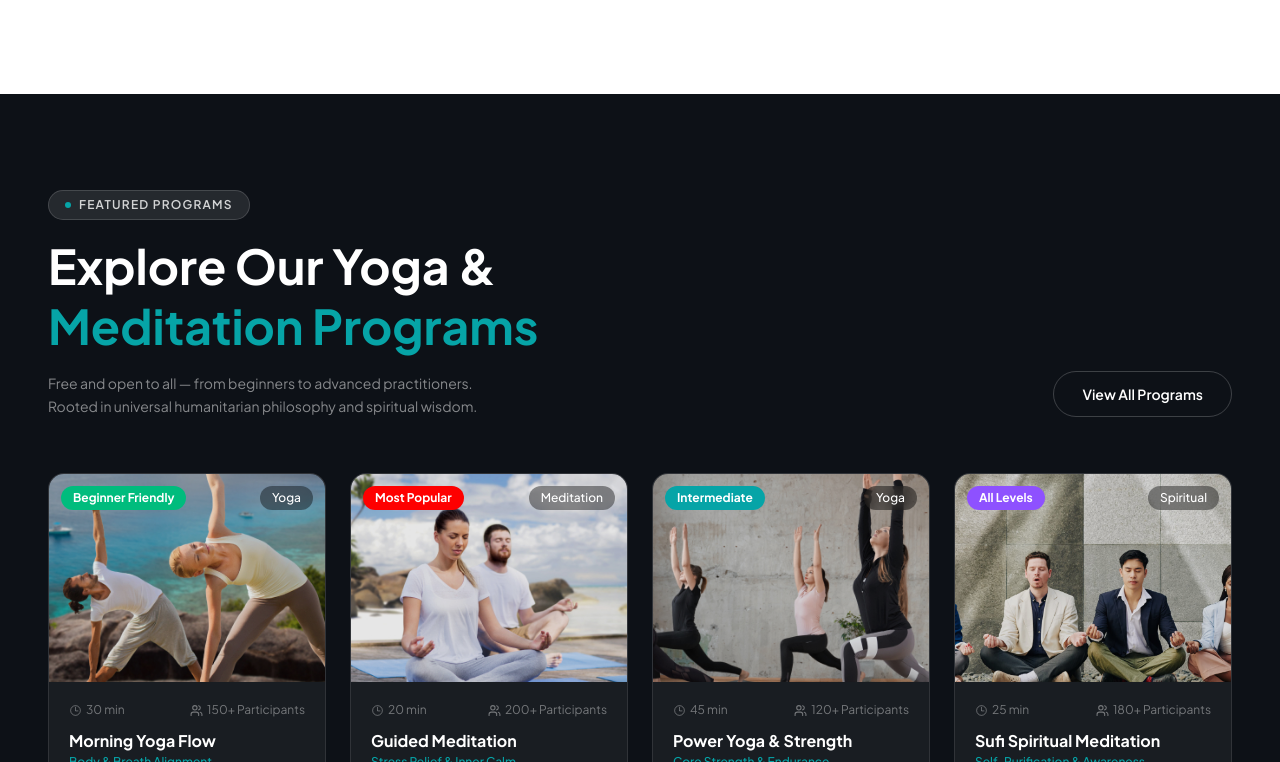
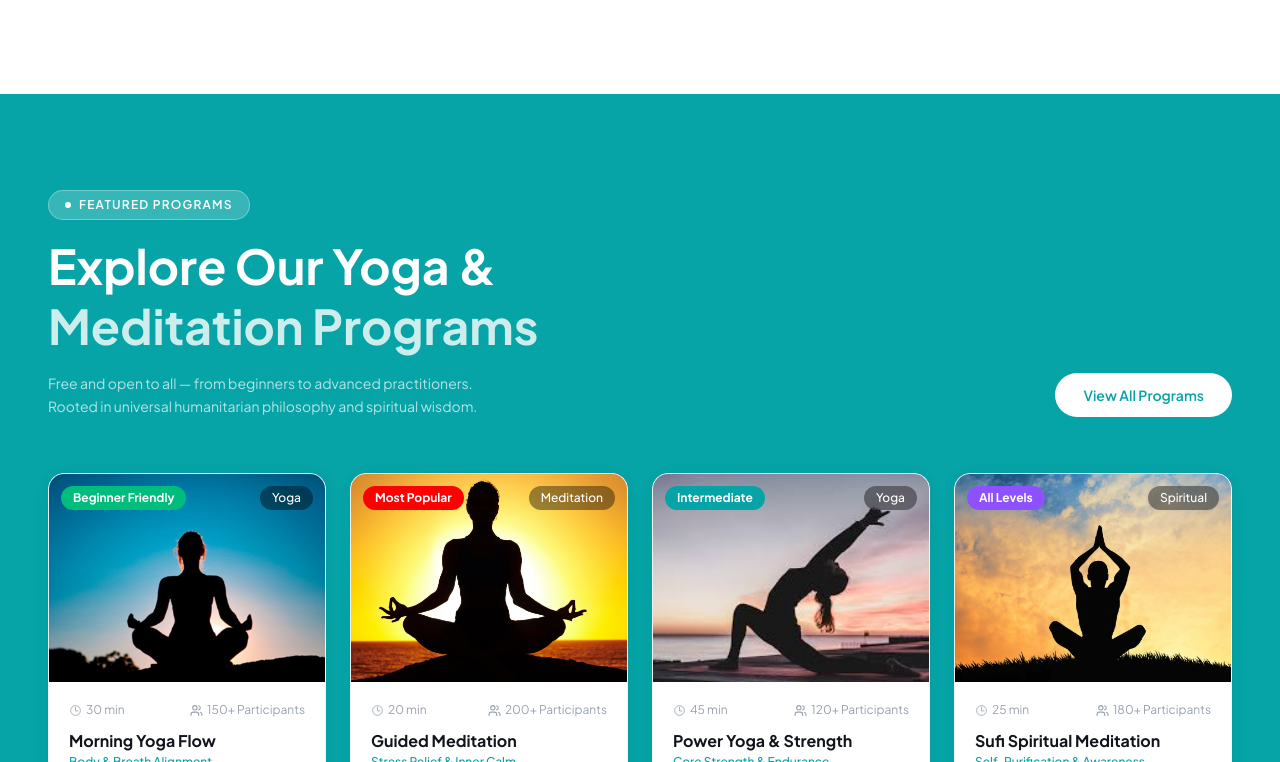
Before and after one commit to NahidHasan131/visva-bangla, a React (Vite) app: page / in a window 1280 px wide. Shown: the part 2038-2800 px from the top of the page. Built offline with nearby package versions, Linux system fonts and the light colour scheme.

Commit message:
login,signup added

```diff
--- a/src/components/FeaturedClasses/FeaturedClasses.jsx
+++ b/src/components/FeaturedClasses/FeaturedClasses.jsx
@@ -4,27 +4,27 @@ import ClassCard from './ClassCard';
 
 const FeaturedClasses = () => {
   return (
-    <section className="py-16 lg:py-24 bg-[#0d1117]">
+    <section className="py-16 lg:py-24 bg-secondary">
       <div className="max-w-340 mx-auto px-6 lg:px-12">
 
         {/* Header */}
         <div className="flex flex-col md:flex-row md:items-end justify-between gap-6 mb-14">
           <div className="flex flex-col gap-4">
-            <span className="inline-flex self-start items-center gap-2 px-4 py-1.5 rounded-full bg-white/10 border border-white/15 text-white/80 text-xs font-semibold uppercase tracking-widest">
-              <span className="w-1.5 h-1.5 rounded-full bg-secondary inline-block" />
+            <span className="inline-flex self-start items-center gap-2 px-4 py-1.5 rounded-full bg-white/20 border border-white/30 text-white text-xs font-semibold uppercase tracking-widest">
+              <span className="w-1.5 h-1.5 rounded-full bg-white inline-block" />
               Featured Programs
             </span>
             <h2 className="text-4xl lg:text-5xl font-bold text-white leading-tight">
               Explore Our Yoga &<br />
-              <span className="text-secondary">Meditation Programs</span>
+              <span className="text-white/80">Meditation Programs</span>
             </h2>
-            <p className="text-white/50 text-sm leading-relaxed max-w-md">
+            <p className="text-white/70 text-sm leading-relaxed max-w-md">
               Free and open to all — from beginners to advanced practitioners. Rooted in universal humanitarian philosophy and spiritual wisdom.
             </p>
           </div>
           <NavLink
             to="/media"
-            className="self-start md:self-end px-7 py-3 rounded-full text-sm font-semibold border border-white/20 text-white hover:bg-white hover:text-[#0d1117] transition-all duration-300"
+            className="self-start md:self-end px-7 py-3 rounded-full text-sm font-semibold bg-white text-secondary hover:bg-white/90 transition-all duration-300"
           >
             View All Programs
           </NavLink>
@@ -33,7 +33,7 @@ const FeaturedClasses = () => {
         {/* Cards */}
         <div className="grid grid-cols-1 sm:grid-cols-2 lg:grid-cols-4 gap-6">
           {classesData.map((cls, i) => (
-            <ClassCard key={i} cls={cls} variant="dark" />
+            <ClassCard key={i} cls={cls} variant="light" />
           ))}
         </div>
 
--- a/src/components/Trainers/Trainers.jsx
+++ b/src/components/Trainers/Trainers.jsx
@@ -9,6 +9,13 @@ const trainers = [
     designation: 'Researcher & Proposer',
     location: 'Rajshahi, Bangladesh',
     path: '/contact',
+  },
+  {
+    img: trainerImg,
+    name: 'Dr. S. M. Hasib Ul Hasan',
+    designation: 'Researcher & Proposer',
+    location: 'Rajshahi, Bangladesh',
+    path: '/about/trainer',
   },
   {
     img: trainerImg,
@@ -43,7 +50,7 @@ const Trainers = () => {
         </div>
 
         {/* Cards */}
-        <div className="grid grid-cols-1 md:grid-cols-3 gap-7">
+        <div className="grid grid-cols-1 md:grid-cols-3 lg:grid-cols-4 gap-6">
           {trainers.map((t, i) => (
             <div
               key={i}
--- a/src/pages/Login.jsx
+++ b/src/pages/Login.jsx
@@ -11,6 +11,7 @@ import { useDispatch } from 'react-redux';
 import { setCredentials } from '../store/authSlice';
 import { toast } from 'sonner';
 import AuthInput from '../components/auth/AuthInput';
+import visvaBangala from '../assets/logo/visva-bangala.png';
 
 const schema = yup.object({
   email:    yup.string().required('Email is required').email('Enter a valid email'),
@@ -40,14 +41,15 @@ const Login = () => {
   };
 
   return (
-    <div className="min-h-screen flex items-center justify-center bg-[#F0F7F2] px-4">
+    <div className="min-h-screen flex items-center justify-center bg-secondary/10 px-4">
       <div className="w-full max-w-md">
 
         <div className="flex items-center justify-between mb-8">
-          <NavLink to="/" className="flex items-center gap-2 text-2xl font-bold text-[#62826B]">
-            <span className="text-3xl">🌿</span> Shunno Yoga
+          <NavLink to="/" className="flex items-center gap-2">
+            <img src={visvaBangala} alt="Visva Bangla" className="h-10 w-auto object-contain" />
+            <span className="text-xl font-bold uppercase text-primary">VisvaBangla</span>
           </NavLink>
-          <NavLink to="/" className="text-sm text-[#62826B] font-medium hover:opacity-70 transition-opacity mr-2">
+          <NavLink to="/" className="text-sm text-secondary font-medium hover:opacity-70 transition-opacity">
             ← Back to Home
           </NavLink>
         </div>
@@ -74,26 +76,26 @@ const Login = () => {
             <div className="flex flex-col gap-1.5">
               <div className="flex items-center justify-between">
                 <label className="text-sm font-medium text-[#11141B]">Password</label>
-                <NavLink to="#" className="text-xs text-[#62826B] hover:underline">Forgot password?</NavLink>
+                <NavLink to="#" className="text-xs text-secondary hover:underline">Forgot password?</NavLink>
               </div>
               <AuthInput icon={<RiLockPasswordLine size={18} />} error={errors.password?.message}>
                 <input {...register('password')} type={showPass ? 'text' : 'password'} placeholder="••••••••"
                   className="flex-1 text-sm outline-none bg-transparent" />
-                <button type="button" onClick={() => setShowPass(p => !p)} className="text-gray-400 hover:text-[#62826B] transition-colors">
+                <button type="button" onClick={() => setShowPass(p => !p)} className="text-gray-400 hover:text-secondary transition-colors">
                   {showPass ? <FiEyeOff size={16} /> : <FiEye size={16} />}
                 </button>
               </AuthInput>
             </div>
 
             <button type="submit" disabled={isLoading}
-              className="w-full py-3 rounded-full bg-[#62826B] text-[#FFEFC5] font-medium hover:bg-[#11141B] transition-colors duration-300 mt-2 disabled:opacity-60">
+              className="w-full py-3 rounded-full bg-secondary text-white font-medium hover:bg-secondary/90 transition-colors duration-300 mt-2 disabled:opacity-60">
               {isLoading ? 'Signing in...' : 'Sign In'}
             </button>
           </form>
 
           <p className="text-center text-sm text-gray-500 mt-6">
             Don't have an account?{' '}
-            <NavLink to="/auth/signup" className="text-[#62826B] font-medium hover:underline">Sign up</NavLink>
+            <NavLink to="/auth/signup" className="text-secondary font-medium hover:underline">Sign up</NavLink>
           </p>
         </div>
 
--- a/src/pages/Signup.jsx
+++ b/src/pages/Signup.jsx
@@ -12,6 +12,7 @@ import { useDispatch } from 'react-redux';
 import { setCredentials } from '../store/authSlice';
 import { toast } from 'sonner';
 import AuthInput from '../components/auth/AuthInput';
+import visvaBangala from '../assets/logo/visva-bangala.png';
 
 const schema = yup.object({
   name:     yup.string().required('Full name is required').min(3, 'Min 3 characters'),
@@ -48,14 +49,15 @@ const Signup = () => {
   };
 
   return (
-    <div className="min-h-screen flex items-center justify-center bg-[#F0F7F2] px-4 py-12">
+    <div className="min-h-screen flex items-center justify-center bg-secondary/10 px-4 py-12">
       <div className="w-full max-w-md">
 
         <div className="flex items-center justify-between mb-8">
-          <NavLink to="/" className="flex items-center gap-2 text-2xl font-bold text-[#62826B]">
-            <span className="text-3xl">🌿</span> Shunno Yoga
+          <NavLink to="/" className="flex items-center gap-2">
+            <img src={visvaBangala} alt="Visva Bangla" className="h-10 w-auto object-contain" />
+            <span className="text-xl font-bold uppercase text-primary">VisvaBangla</span>
           </NavLink>
-          <NavLink to="/" className="text-sm text-[#62826B] font-medium hover:opacity-70 transition-opacity mr-2">
+          <NavLink to="/" className="text-sm text-secondary font-medium hover:opacity-70 transition-opacity">
             ← Back to Home
           </NavLink>
         </div>
@@ -92,7 +94,7 @@ const Signup = () => {
             <AuthInput label="Password" icon={<RiLockPasswordLine size={18} />} error={errors.password?.message}>
               <input {...formRegister('password')} type={showPass ? 'text' : 'password'} placeholder="Min. 8 characters"
                 className="flex-1 text-sm outline-none bg-transparent" />
-              <button type="button" onClick={() => setShowPass(p => !p)} className="text-gray-400 hover:text-[#62826B] transition-colors">
+              <button type="button" onClick={() => setShowPass(p => !p)} className="text-gray-400 hover:text-secondary transition-colors">
                 {showPass ? <FiEyeOff size={16} /> : <FiEye size={16} />}
               </button>
             </AuthInput>
@@ -103,14 +105,14 @@ const Signup = () => {
             </AuthInput>
 
             <button type="submit" disabled={isLoading}
-              className="w-full py-3 rounded-full bg-[#62826B] text-[#FFEFC5] font-medium hover:bg-[#11141B] transition-colors duration-300 mt-2 disabled:opacity-60">
+              className="w-full py-3 rounded-full bg-secondary text-white font-medium hover:bg-secondary/90 transition-colors duration-300 mt-2 disabled:opacity-60">
               {isLoading ? 'Creating account...' : 'Create Account'}
             </button>
           </form>
 
           <p className="text-center text-sm text-gray-500 mt-6">
             Already have an account?{' '}
-            <NavLink to="/auth/signin" className="text-[#62826B] font-medium hover:underline">Sign in</NavLink>
+            <NavLink to="/auth/signin" className="text-secondary font-medium hover:underline">Sign in</NavLink>
           </p>
         </div>
 
```
Also changed, not shown: src/data/classesData.jsx (+4 -4 lines).
